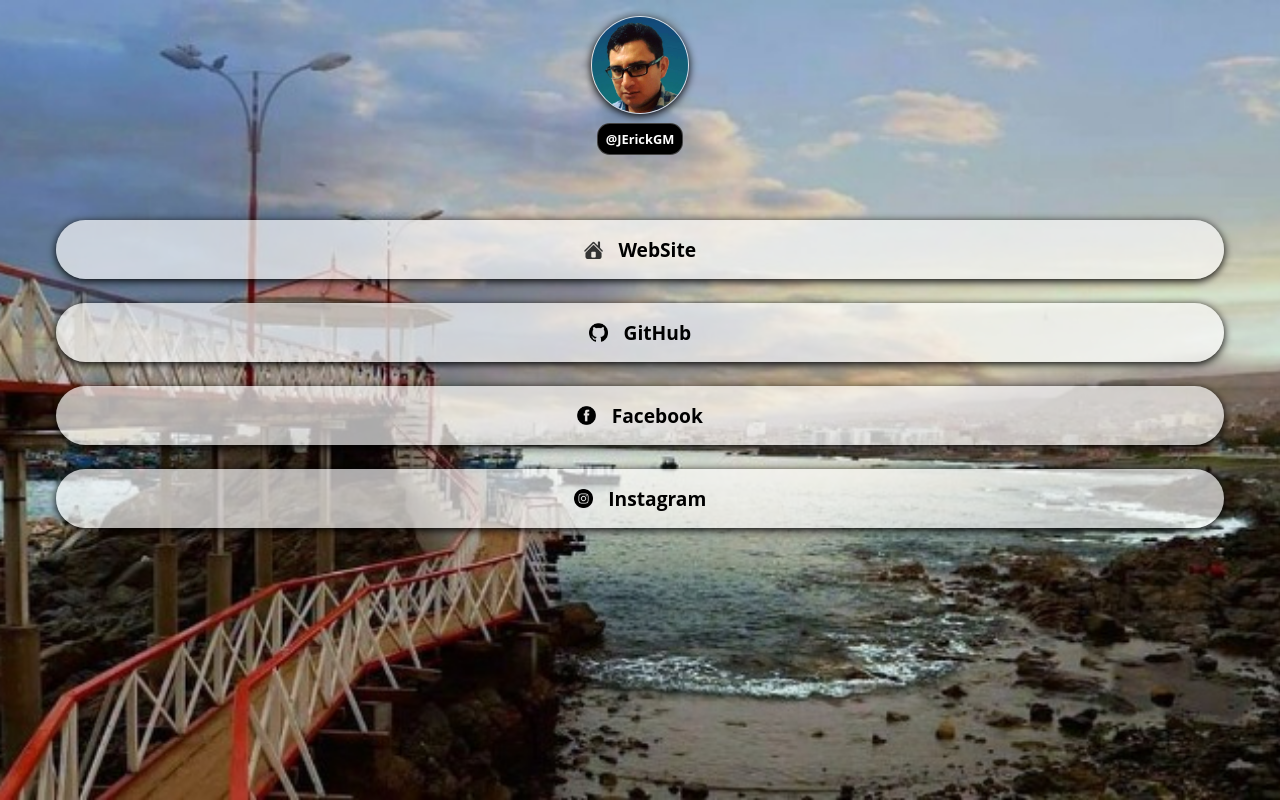
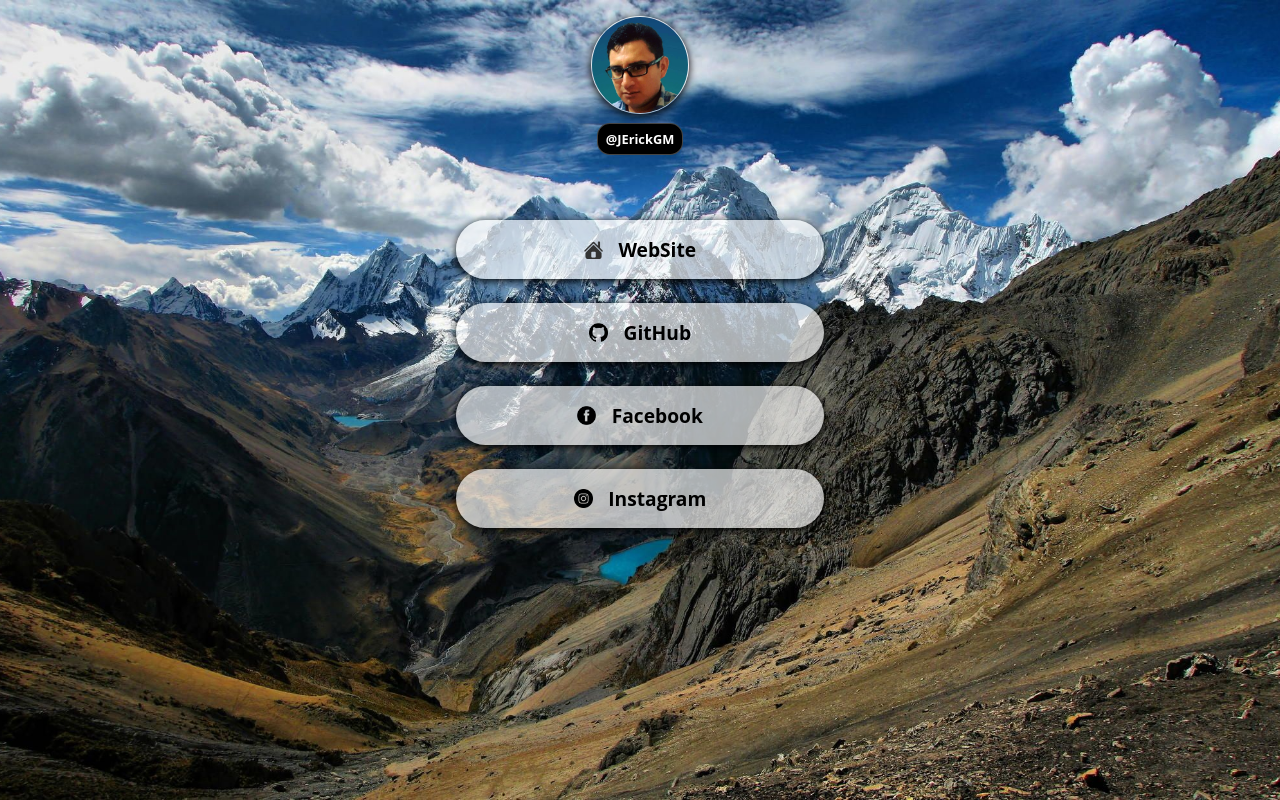
Before and after one commit to jerickgm89/linkbio, a plain HTML site: page index.html in a window 1280 px wide. Drawn offline with Linux system fonts and the light colour scheme.

Commit message:
terminado

```diff
--- a/index.html
+++ b/index.html
@@ -36,5 +36,6 @@
             </li>
         </ul>
     </main>
+    <script src="main.js"></script>
 </body>
 </html>
--- /dev/null
+++ b/main.js
@@ -0,0 +1,8 @@
+window.addEventListener('DOMContentLoaded', () => {
+    setTimeout(() => {
+        const main = document.querySelector('main')
+        main.style.opacity = 1
+        main.style.filter = 'blur(0px)'
+    }, 1000)
+
+});
--- a/style.css
+++ b/style.css
@@ -5,8 +5,23 @@ body, html{
     color: #fff;
 }
 body {
-    background: url(./img/Puerto\ Ilo.jpeg) no-repeat center center fixed;
+    background: url(./img/background.jpg) no-repeat center center fixed;
     background-size: cover;
+}
+#vanta{
+    z-index:-1;
+    position: absolute;
+    left: 0;
+    top: 0;
+    width: 100%;
+    height: 100%;
+    object-fit: cover;
+}
+main{
+    position: relative;
+    opacity: 0;
+    filter: blur(10px);
+    transition: opacity 2s ease-in-out, filter 2s ease-in-out;
 }
 header{
     margin-top: 1em;
@@ -37,6 +52,7 @@ ul{
     list-style: none;
     margin: 0 auto;
     padding: 2em;
+    max-width: 480px;
 }
 ul > li{
 
@@ -46,6 +62,8 @@ ul > li{
     margin: 1.5em;
     text-align: center;
     box-shadow: black 0 2px 8px 0px;
+    backdrop-filter: blur(10px) saturate(160%) contrast(180%);
+    -webkit-backdrop-filter: blur(10px) saturate(160%) contrast(180%);
 }
 ul > li > a{
     display: flex;
```
Also changed, not shown: img/background.jpg (added).
